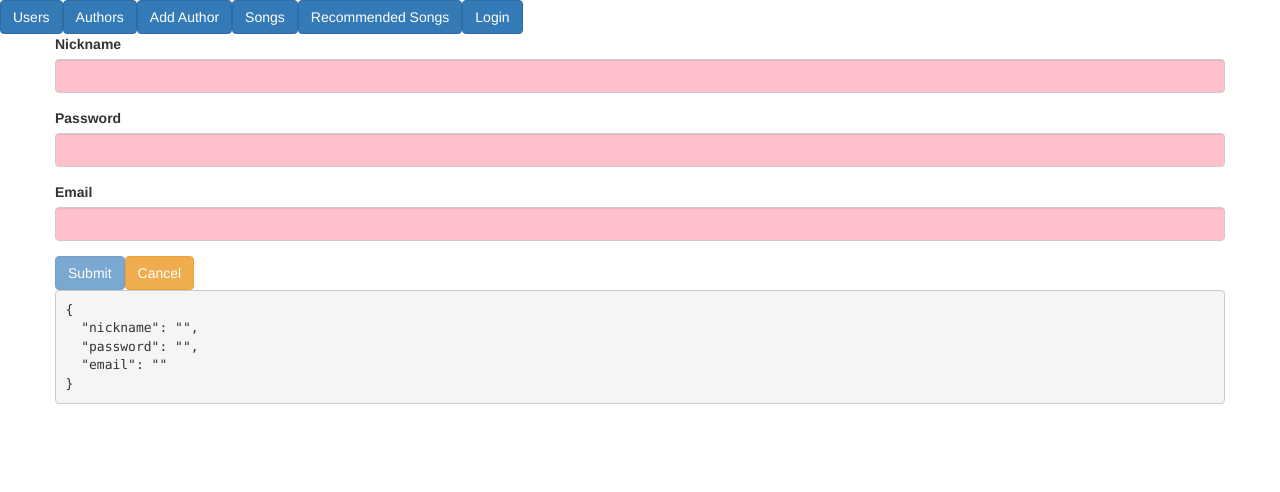
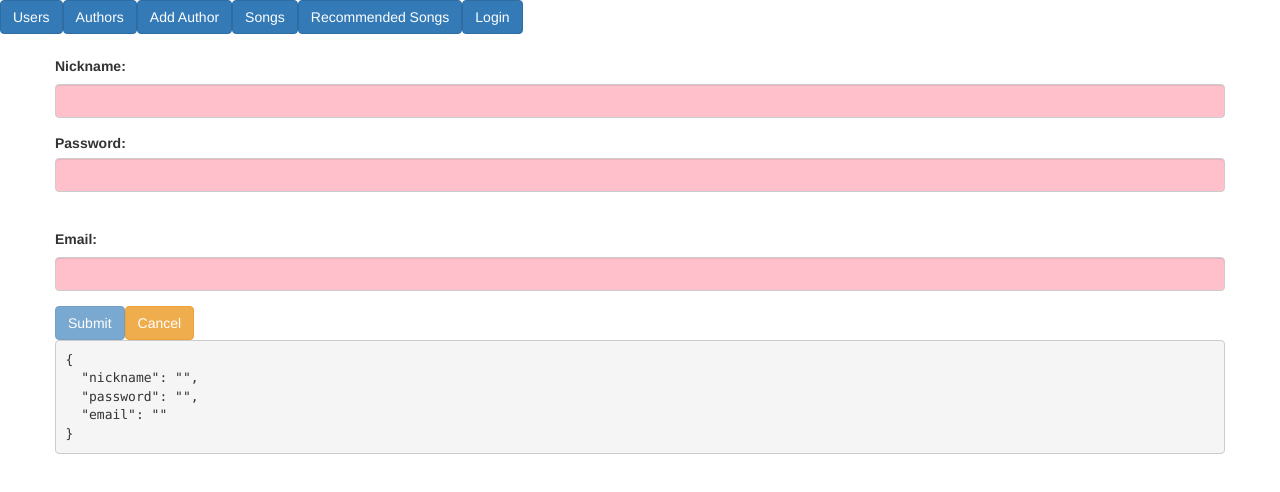
Before and after one commit to JavaLOMZ/MusicWeb, an Angular app in the folder frontend/: page /user/create in a window 1280 px wide. Shown: the top 492 px of the page. Built offline with nearby package versions, Linux system fonts and the light colour scheme.

Commit message:
fixed user adding/editin

```diff
--- a/frontend/src/app/song/song-create/song-create.component.html
+++ b/frontend/src/app/song/song-create/song-create.component.html
@@ -6,7 +6,7 @@
           <fieldset>
 
             <div class="form-group">
-             <label>SongName:</label>
+             <label>SongName: </label>
               <span style="font-size:35px"><span style="color:blue"><label *ngIf="songId">{{songNameToShow}}</label></span></span>
 
               <input *ngIf="!songId" type="text"
@@ -19,7 +19,7 @@
             </div>
 
             <div class="form-group">
-              <label>MusicGenre</label>
+              <label>MusicGenre: </label>
               <select class="form-control input-lg" formControlName="musicGenre" >
                 <option *ngFor="let musicGenre of musicGenre" [ngValue]="musicGenre">{{musicGenre}}</option>
               </select>
@@ -28,7 +28,7 @@
 
 
             <div class="form-group">
-              <label>ReleaseYear</label>
+              <label>ReleaseYear: </label>
               <input type="number"
                      class="form-control"
                      formControlName="releaseYear">
@@ -37,7 +37,7 @@
             </div>
 
             <div class="form-group">
-              <label>YouTubeLink</label>
+              <label>YouTubeLink: </label>
               <input type="text"
                      class="form-control"
                      formControlName="youTubeLink">
--- a/frontend/src/app/song/song-create/song-create.component.ts
+++ b/frontend/src/app/song/song-create/song-create.component.ts
@@ -38,10 +38,9 @@ export class SongCreateComponent implements OnInit {
       this.songId = params['songId'],
       this.authorId=params['authorId'];
     });
-    console.log(this.songId);
     if(this.songId) {
       this.songForm = new FormGroup({
-        songName: new FormControl(),//'', [Validators.required, Validators.minLength(2), Validators.maxLength(100)], [songNameTaken(this.songService, this.authorId)]),
+        songName: new FormControl(),
         musicGenre: new FormControl('', Validators.required),
         releaseYear: new FormControl('', [Validators.required, Validators.max(2017)]),
         youTubeLink: new FormControl('', [Validators.pattern(/^((?:https?:)?\/\/)?((?:www|m)\.)?((?:youtube\.com|youtu.be))(\/(?:[\w\-]+\?v=|embed\/|v\/)?)([\w\-]+)(\S+)?$/)]),
--- a/frontend/src/app/song/song-page/song-page.component.html
+++ b/frontend/src/app/song/song-page/song-page.component.html
@@ -40,7 +40,7 @@
           </thead>
         </table>
       </section>
-      <section>
+      <section *ngIf="comments.length!=0" >
         <table class="table">
           <thead>
           <tr>
--- a/frontend/src/app/user/user-create/user-create.component.html
+++ b/frontend/src/app/user/user-create/user-create.component.html
@@ -5,8 +5,9 @@
         <form novalidate [formGroup]="userForm" (ngSubmit)="onSubmit()">
           <fieldset>
             <div class="form-group">
-              <label>Nickname</label>
-              <input type="text"
+              <label>Nickname: </label>
+              <span style="font-size:35px"><span style="color:blue"><label *ngIf="userId">{{userNameToShow}}</label></span></span>
+              <input *ngIf="!userId" type="text"
                      class="form-control"
                      formControlName="nickname">
               <div *ngIf="userForm.get('nickname').hasError('required') && userForm.get('nickname').touched"><h5>Nickname is required</h5></div>
@@ -17,7 +18,7 @@
             </div>
 
             <div class="form-group">
-              <label>Password</label>
+              <label>Password: </label>
               <input type="password"
                      class="form-control"
                      formControlName="password">
@@ -28,8 +29,9 @@
 
 
             <div class="form-group">
-              <label>Email</label>
-              <input type="email"
+              <label>Email: </label>
+              <span style="font-size:35px"><span style="color:blue"><label *ngIf="userId">{{userEmailToShow}}</label></span></span>
+              <input *ngIf="!userId" type="email"
                      class="form-control"
                      formControlName="email">
               <div *ngIf="userForm.get('email').hasError('required') && userForm.get('email').touched"><h5>Email is required</h5></div>
--- a/frontend/src/app/user/user-create/user-create.component.ts
+++ b/frontend/src/app/user/user-create/user-create.component.ts
@@ -17,6 +17,8 @@ export class UserCreateComponent implements OnInit {
   user: User;
 
   userForm: FormGroup;
+  userNameToShow: string;
+  userEmailToShow:string;
   private sub:any;
 
   constructor(private route: ActivatedRoute,
@@ -28,17 +30,28 @@ export class UserCreateComponent implements OnInit {
       this.userId=params['userId'];
     });
 
-    this.userForm=new FormGroup({
-      nickname: new FormControl('',[Validators.required, Validators.minLength(3), Validators.maxLength(25)], [usernameTaken(this.userService)]),
-      password:new FormControl('',[Validators.required, Validators.minLength(5),Validators.maxLength(12)]),
-      email: new FormControl('',[Validators.required, Validators.email,Validators.pattern (/^(([^<>()\[\]\\.,;:\s@"]+(\.[^<>()\[\]\\.,;:\s@"]+)*)|(".+"))@((\[[0-9]{1,3}\.[0-9]{1,3}\.[0-9]{1,3}\.[0-9]{1,3}])|(([a-zA-Z\-0-9]+\.)+[a-zA-Z]{2,}))$/)], [emailTaken(this.userService)])
-    });
+    if(this.userId) {
+      this.userForm = new FormGroup({
+        nickname: new FormControl(),
+        password: new FormControl('', [Validators.required, Validators.minLength(5), Validators.maxLength(12)]),
+        email: new FormControl()
+      });
+    }
+    else{
+      this.userForm = new FormGroup({
+        nickname: new FormControl('', [Validators.required, Validators.minLength(3), Validators.maxLength(25)], [usernameTaken(this.userService)]),
+        password: new FormControl('', [Validators.required, Validators.minLength(5), Validators.maxLength(12)]),
+        email: new FormControl('', [Validators.required, Validators.email, Validators.pattern(/^(([^<>()\[\]\\.,;:\s@"]+(\.[^<>()\[\]\\.,;:\s@"]+)*)|(".+"))@((\[[0-9]{1,3}\.[0-9]{1,3}\.[0-9]{1,3}\.[0-9]{1,3}])|(([a-zA-Z\-0-9]+\.)+[a-zA-Z]{2,}))$/)], [emailTaken(this.userService)])
+      });
+    }
 
 
     if(this.userId){
       this.userService.getUserById(this.userId).subscribe(
         user=>{
           this.userId=user.userId;
+          this.userNameToShow=user.nickname;
+          this.userEmailToShow=user.email;
           this.userForm.patchValue({
             nickname: user.nickname,
             password: user.password,
```
Also changed, not shown: 1 other file (tests, documents, lock files or other folders).
